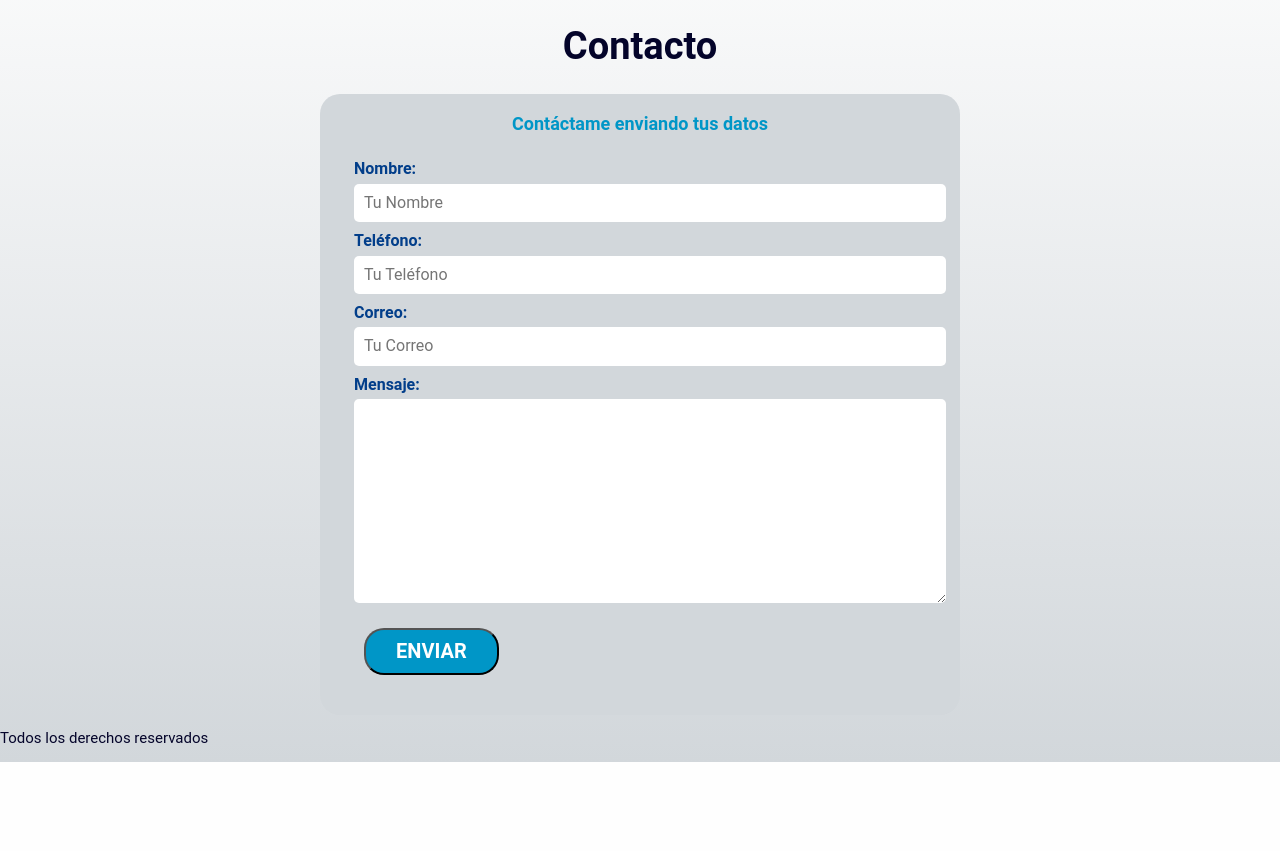
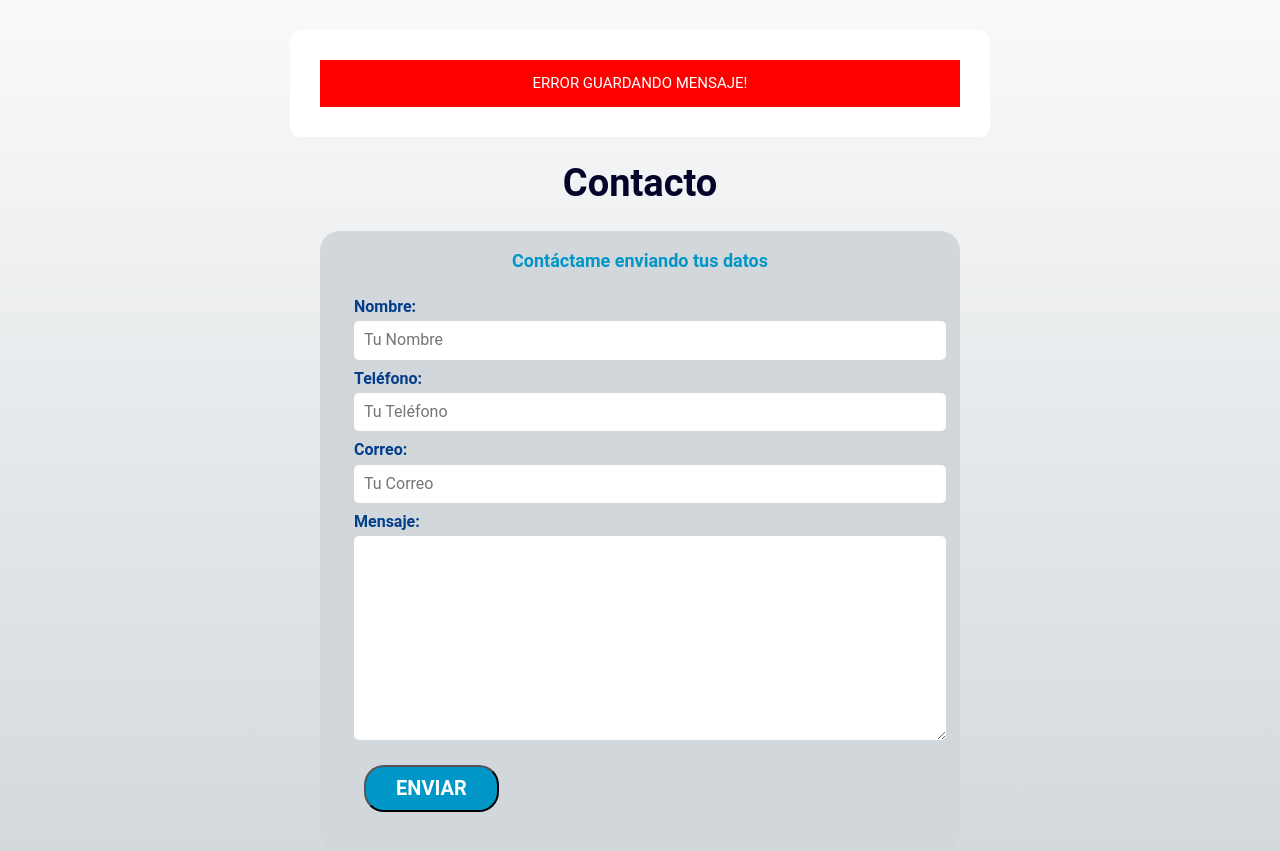
Before and after one commit to amartorells-esliceu/LandingPage, a PHP site: the page made by contacto.php in a window 1280 px wide. Shown: the part 138-989 px from the top of the page. Before the commit the page ends 900 px from the top, so only its background shows below. Run offline with PHP 8.4, Linux system fonts and the light colour scheme; some web fonts are replaced.

Commit message:
Hola Mundo

```diff
--- a/contacto.php
+++ b/contacto.php
@@ -1,5 +1,16 @@
 <?php
     include 'header.php';
+    if(isset($_GET['status'])){
+        $status=$_GET['status'];
+        $msg=$_GET['msg'];
+        ?>
+
+        <div class="mensaje contenedor <?php echo $status; ?>">
+            <p><?php echo $msg ?></p>
+        </div>
+
+        <?php
+    }
 ?>
 
 <h1>Contacto</h1>
--- a/create_contact.php
+++ b/create_contact.php
@@ -33,4 +33,5 @@ if($_SERVER['REQUEST_METHOD']=="POST"){
 
 }else{
     echo "ERROR EN METODO POST";
+    header("Location: contacto.php?status=error&msg=Error Guardando Mensaje!");
 }
--- a/css/styles.css
+++ b/css/styles.css
@@ -227,3 +227,23 @@ p{
     padding: 1rem;
     border-radius: 0.5rem;
 }
+
+.success{
+    background-color: green;
+    color: white;
+}
+
+.error{
+    background-color: red;
+    color: white;
+}
+
+.mensaje{
+    width: 50%;
+    text-align: center;
+    border-radius: 1rem;
+    border: 3rem solid white;
+    margin-top: 3rem;
+    font-size: 3rem;
+    text-transform: uppercase;
+}
```
